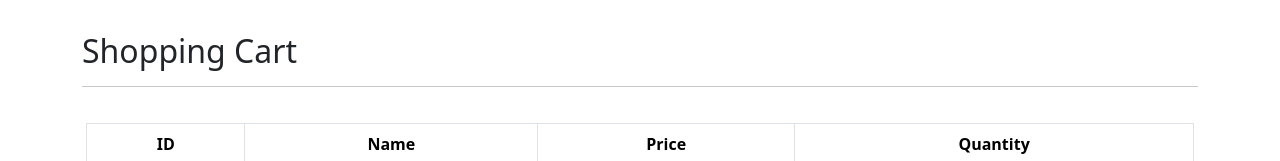
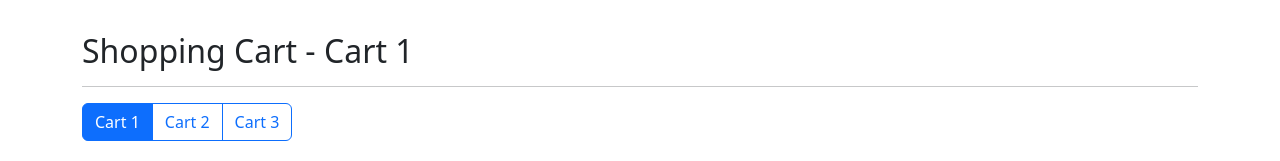
Before and after one commit to ArshadRM/CS2340Django, a Django app: page /cart/ in a window 1280 px wide. Shown: the part 82-243 px from the top of the page. Run offline with Django 5.2, Linux system fonts and the light colour scheme; lists and menus that the app fills with data are empty; some libraries are stand-ins or nearby versions.

Commit message:
Implement multi-cart functionality
This commit implements the user story of having three separate shopping carts.

- Users can now select one of three carts when adding a movie.
- The cart view now displays the content of the active cart.
- Users can switch between the three carts to view their contents.
- The purchase and clear cart actions now only affect the active cart.

```diff
--- a/moviesstore/cart/templates/cart/index.html
+++ b/moviesstore/cart/templates/cart/index.html
@@ -6,8 +6,13 @@
   <div class="container">
     <div class="row mt-3">
       <div class="col mx-auto mb-3">
-        <h2>Shopping Cart</h2>
+        <h2>Shopping Cart - Cart {{ template_data.active_cart }}</h2>
         <hr />
+        <div class="btn-group" role="group" aria-label="Select Cart">
+          <a href="{% url 'cart.view' cart_id=1 %}" class="btn {% if template_data.active_cart == 1 %}btn-primary{% else %}btn-outline-primary{% endif %}">Cart 1</a>
+          <a href="{% url 'cart.view' cart_id=2 %}" class="btn {% if template_data.active_cart == 2 %}btn-primary{% else %}btn-outline-primary{% endif %}">Cart 2</a>
+          <a href="{% url 'cart.view' cart_id=3 %}" class="btn {% if template_data.active_cart == 3 %}btn-primary{% else %}btn-outline-primary{% endif %}">Cart 3</a>
+        </div>
       </div>
     </div>
     <div class="row m-1">
@@ -26,7 +31,13 @@
             <td>{{ movie.id }}</td>
             <td>{{ movie.name }}</td>
             <td>${{ movie.price }}</td>
-            <td>{{ request.session.cart|get_quantity:movie.id }}</td>
+            {% with active_cart_selection=request.session.active_cart|default:"1" %}
+            {% with cart_name="cart_"|add:active_cart_selection %}
+            {% with current_cart=request.session|get_item:cart_name %}
+            <td>{{ current_cart|get_quantity:movie.id }}</td>
+            {% endwith %}
+            {% endwith %}
+            {% endwith %}
           </tr>
           {% endfor %}
         </tbody>
--- a/moviesstore/cart/urls.py
+++ b/moviesstore/cart/urls.py
@@ -6,4 +6,5 @@ urlpatterns = [
     path('<int:id>/add/', views.add, name='cart.add'),
     path('clear/', views.clear, name='cart.clear'),
     path('purchase/', views.purchase, name='cart.purchase'),
+    path('view/<int:cart_id>/', views.view_cart, name='cart.view'),
 ]
--- a/moviesstore/cart/views.py
+++ b/moviesstore/cart/views.py
@@ -9,34 +9,52 @@ from .utils import calculate_cart_total
 from django.contrib.auth.decorators import login_required
 
 def index(request):
+    active_cart_selection = request.session.get('active_cart', '1')
+    cart_name = f'cart_{active_cart_selection}'
+    cart = request.session.get(cart_name, {})
+    movie_ids = list(cart.keys())
+
+    movies_in_cart = []
     cart_total = 0
-    movies_in_cart = []
-    cart = request.session.get('cart', {})
-    movie_ids = list(cart.keys())
-    if (movie_ids != []):
+    if movie_ids:
         movies_in_cart = Movie.objects.filter(id__in=movie_ids)
         cart_total = calculate_cart_total(cart, movies_in_cart)
 
-    template_data = {}
-    template_data['title'] = 'Cart'
-    template_data['movies_in_cart'] = movies_in_cart
-    template_data['cart_total'] = cart_total
+    template_data = {
+        'title': 'Cart',
+        'movies_in_cart': movies_in_cart,
+        'cart_total': cart_total,
+        'active_cart': int(active_cart_selection),
+    }
     return render(request, 'cart/index.html', {'template_data': template_data})
 
 def add(request, id):
     get_object_or_404(Movie, id=id)
-    cart = request.session.get('cart', {})
+    cart_selection = request.POST.get('cart_selection', '1')
+    cart_name = f'cart_{cart_selection}'
+    cart = request.session.get(cart_name, {})
     cart[id] = request.POST['quantity']
-    request.session['cart'] = cart
+    request.session[cart_name] = cart
+
+    # Set the active cart
+    request.session['active_cart'] = cart_selection
+    return redirect('cart.index')
+
+def view_cart(request, cart_id):
+    request.session['active_cart'] = str(cart_id)
     return redirect('cart.index')
 
 def clear(request):
-    request.session['cart'] = {}
+    active_cart_selection = request.session.get('active_cart', '1')
+    cart_name = f'cart_{active_cart_selection}'
+    request.session[cart_name] = {}
     return redirect('cart.index')
 
 @login_required
 def purchase(request):
-    cart = request.session.get('cart', {})
+    active_cart_selection = request.session.get('active_cart', '1')
+    cart_name = f'cart_{active_cart_selection}'
+    cart = request.session.get(cart_name, {})
     movie_ids = list(cart.keys())
 
     if (movie_ids == []):
@@ -58,7 +76,7 @@ def purchase(request):
         item.quantity = cart[str(movie.id)]
         item.save()
 
-    request.session['cart'] = {}
+    request.session[cart_name] = {}
     template_data = {}
     template_data['title'] = 'Purchase confirmation'
     template_data['order_id'] = order.id
```
Also changed, not shown: moviesstore/cart/templatetags/cart_filters.py (+7 -1 lines), moviesstore/movies/templates/movies/show.html (+10 -0 lines).
